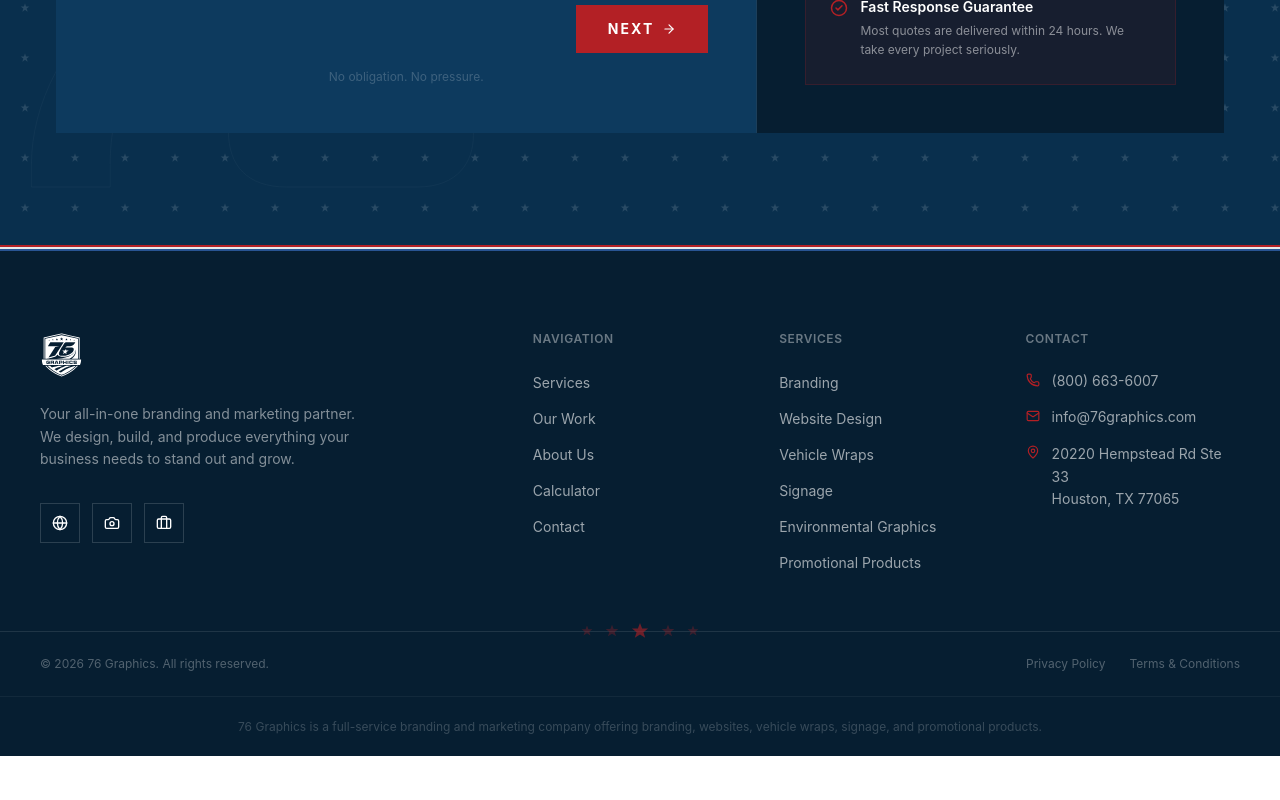
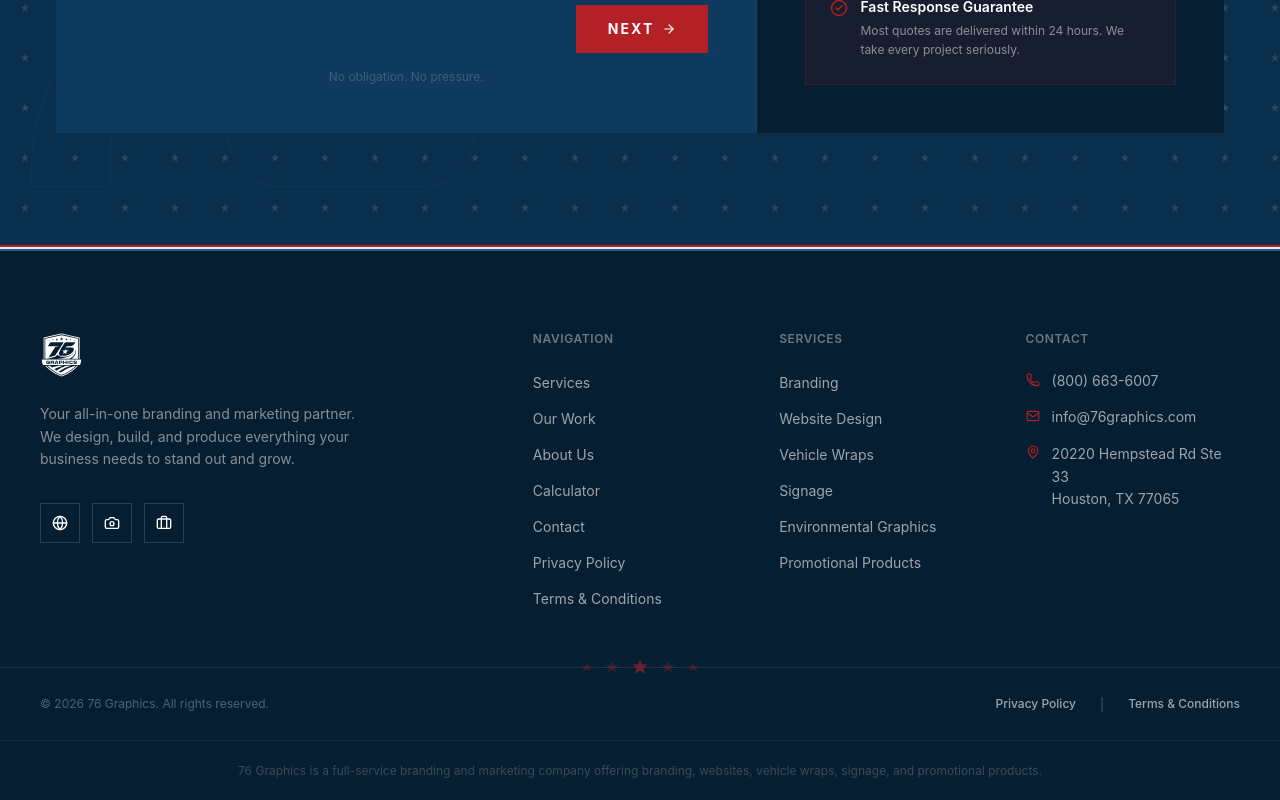
Before and after one commit to Starboymunir/76graphics, a Next.js app: page / in a window 1280 px wide. Shown: the part 8481-9281 px from the top of the page. Before the commit the page ends 9237 px from the top, so only its background shows below. Built offline with nearby package versions, Linux system fonts and the light colour scheme; a web font is replaced by a local one.

Commit message:
fix: make Privacy & Terms links visible in footer (bottom bar + Navigation column)

```diff
--- a/src/components/Footer.tsx
+++ b/src/components/Footer.tsx
@@ -89,6 +89,24 @@ export default function Footer() {
                   </button>
                 </li>
               ))}
+              <li>
+                <Link
+                  href="/privacy"
+                  className="text-white/60 hover:text-white text-sm transition-colors duration-200"
+                  style={{ fontFamily: "'Inter', sans-serif" }}
+                >
+                  Privacy Policy
+                </Link>
+              </li>
+              <li>
+                <Link
+                  href="/terms"
+                  className="text-white/60 hover:text-white text-sm transition-colors duration-200"
+                  style={{ fontFamily: "'Inter', sans-serif" }}
+                >
+                  Terms &amp; Conditions
+                </Link>
+              </li>
             </ul>
           </div>
 
@@ -184,14 +202,15 @@ export default function Footer() {
         <div className="flex items-center gap-6">
           <Link
             href="/privacy"
-            className="text-white/30 hover:text-white/60 text-xs transition-colors duration-200"
+            className="text-white/60 hover:text-white text-xs font-medium transition-colors duration-200"
             style={{ fontFamily: "'Inter', sans-serif" }}
           >
             Privacy Policy
           </Link>
+          <span className="text-white/20" aria-hidden="true">|</span>
           <Link
             href="/terms"
-            className="text-white/30 hover:text-white/60 text-xs transition-colors duration-200"
+            className="text-white/60 hover:text-white text-xs font-medium transition-colors duration-200"
             style={{ fontFamily: "'Inter', sans-serif" }}
           >
             Terms &amp; Conditions
```
